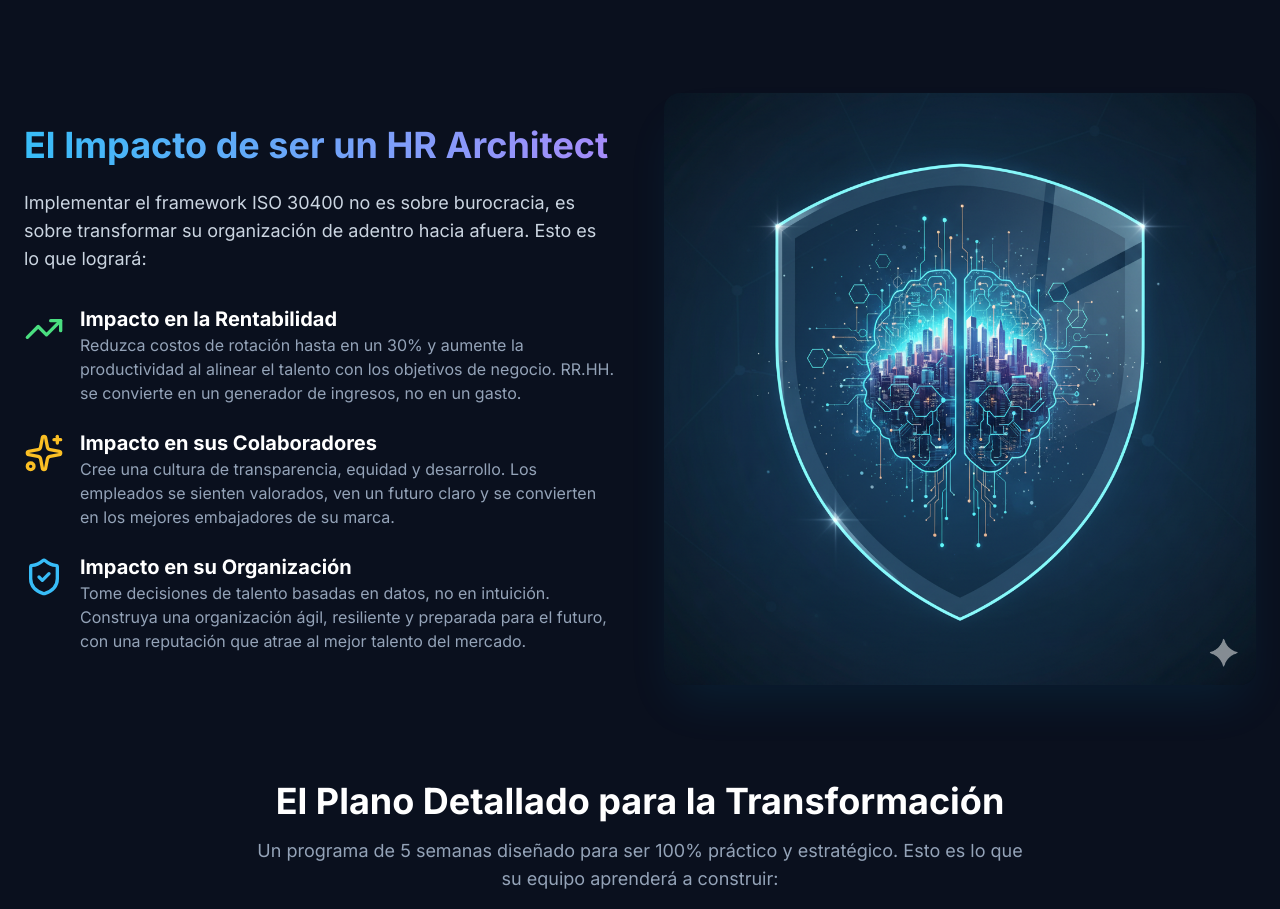
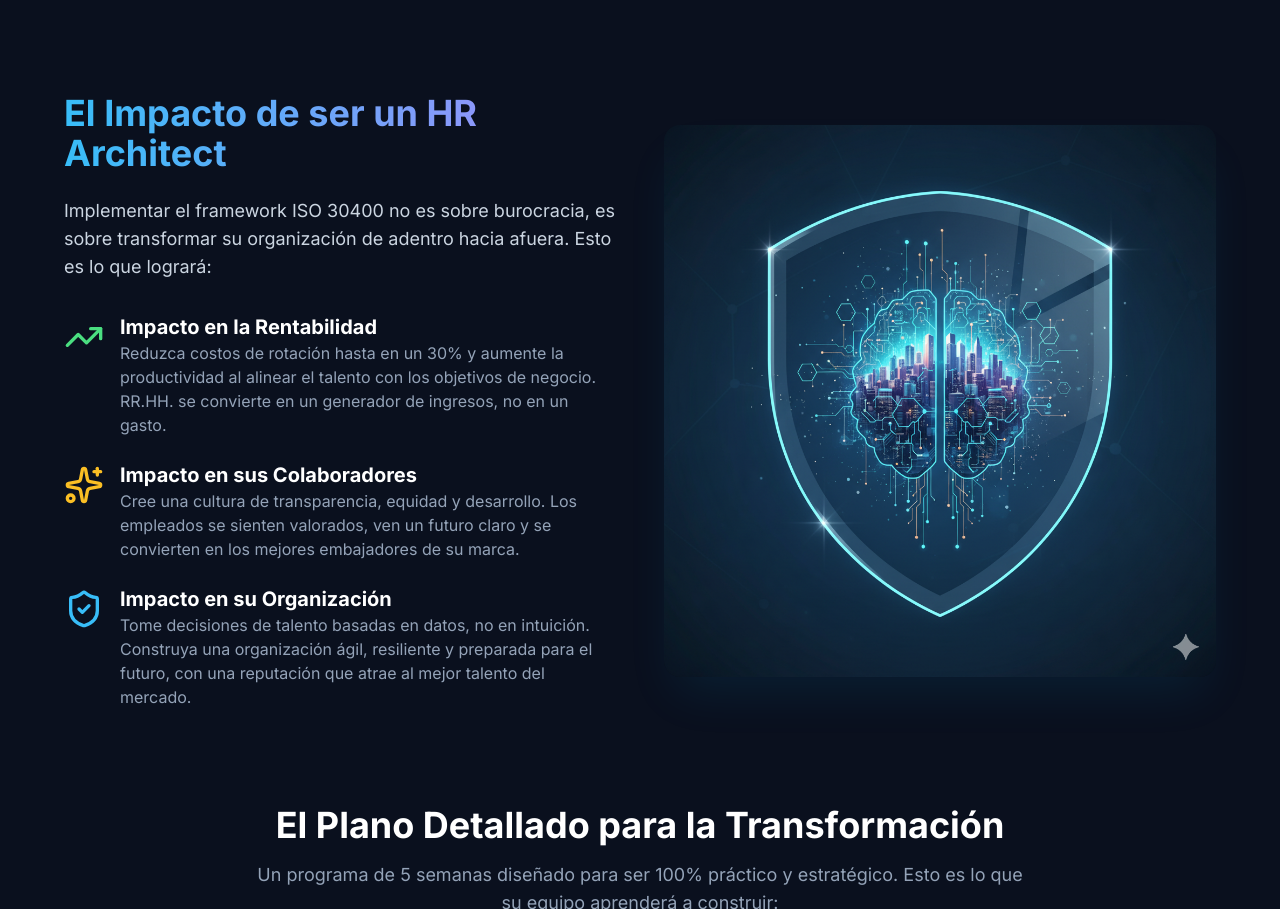
Before and after one commit to cemorab2025/HR-Arquitect, a plain HTML site: page index.html in a window 1280 px wide. Shown: the part 1093-2002 px from the top of the page. Drawn offline with nearby package versions, Linux system fonts and the light colour scheme.

Commit message:
Update index.html

```diff
--- a/index.html
+++ b/index.html
@@ -93,7 +93,7 @@
         </section>
 
         <!-- IMPACT SECTION -->
-        <section class="grid md:grid-cols-2 gap-12 items-center">
+        <section class="grid md:grid-cols-2 gap-12 items-center max-w-6xl mx-auto">
             <div class="order-2 md:order-1">
                 <h2 class="text-3xl md:text-4xl font-bold mb-6 gradient-text">El Impacto de ser un HR Architect</h2>
                 <p class="text-slate-300 text-lg mb-8">Implementar el framework ISO 30400 no es sobre burocracia, es sobre transformar su organización de adentro hacia afuera. Esto es lo que logrará:</p>
@@ -122,7 +122,7 @@
                 </div>
             </div>
             <div class="order-1 md:order-2">
-                 <img src="https://github.com/cemorab2025/HR-Arquitect/blob/main/OrgacioncionDeAltoImpacto.png" alt="Imagen abstracta de una red neuronal conectada, simbolizando una organización de alto rendimiento" class="rounded-2xl shadow-2xl shadow-sky-500/10">
+                 <img src="https://raw.githubusercontent.com/cemorab2025/HR-Arquitect/main/OrgacioncionDeAltoImpacto.png" alt="Ilustración de una ciudad futurista dentro de un cerebro digital, rodeado por un escudo protector de datos, simbolizando una organización de alto rendimiento protegida y tecnológicamente avanzada." class="rounded-2xl shadow-2xl shadow-sky-500/10">
             </div>
         </section>
 
```
